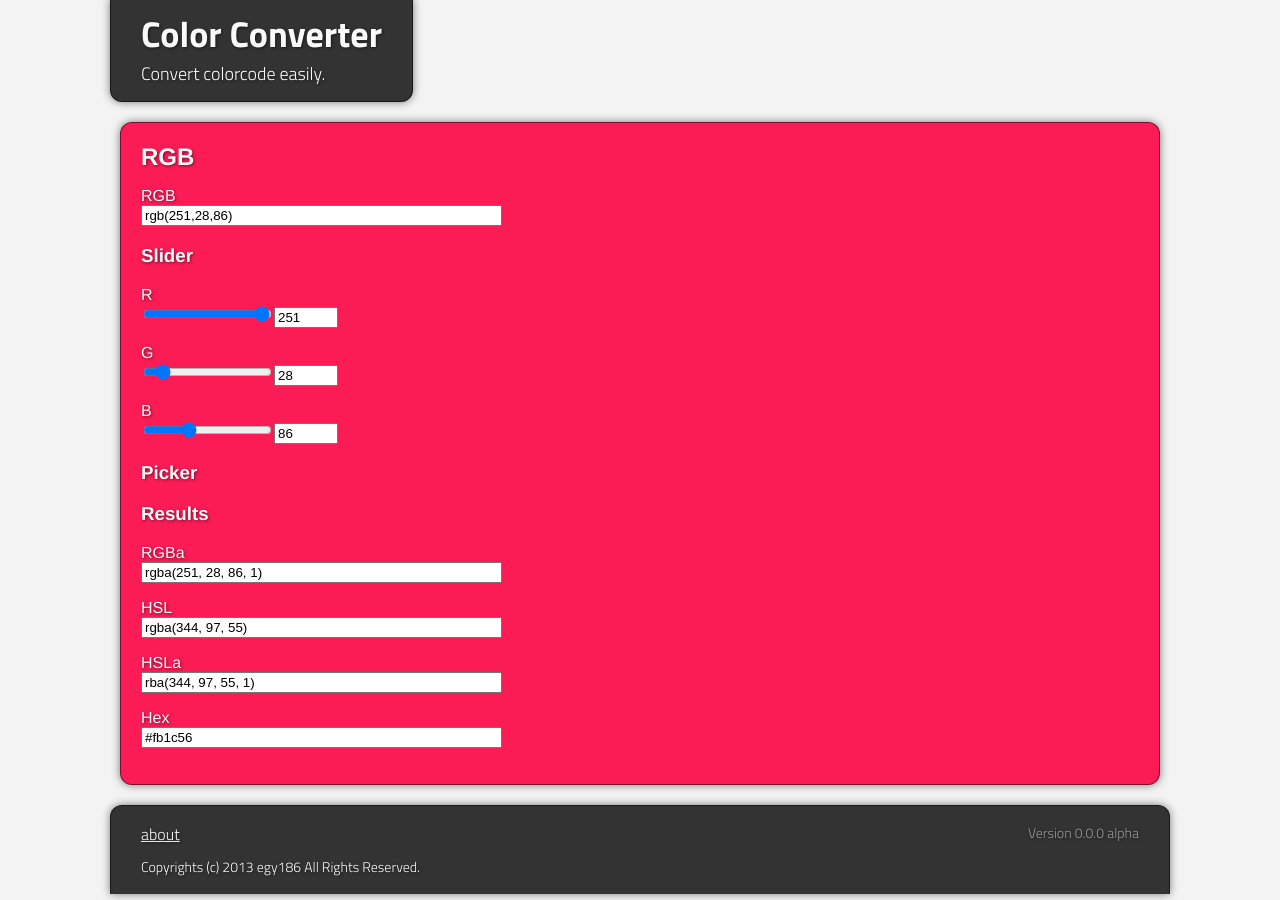
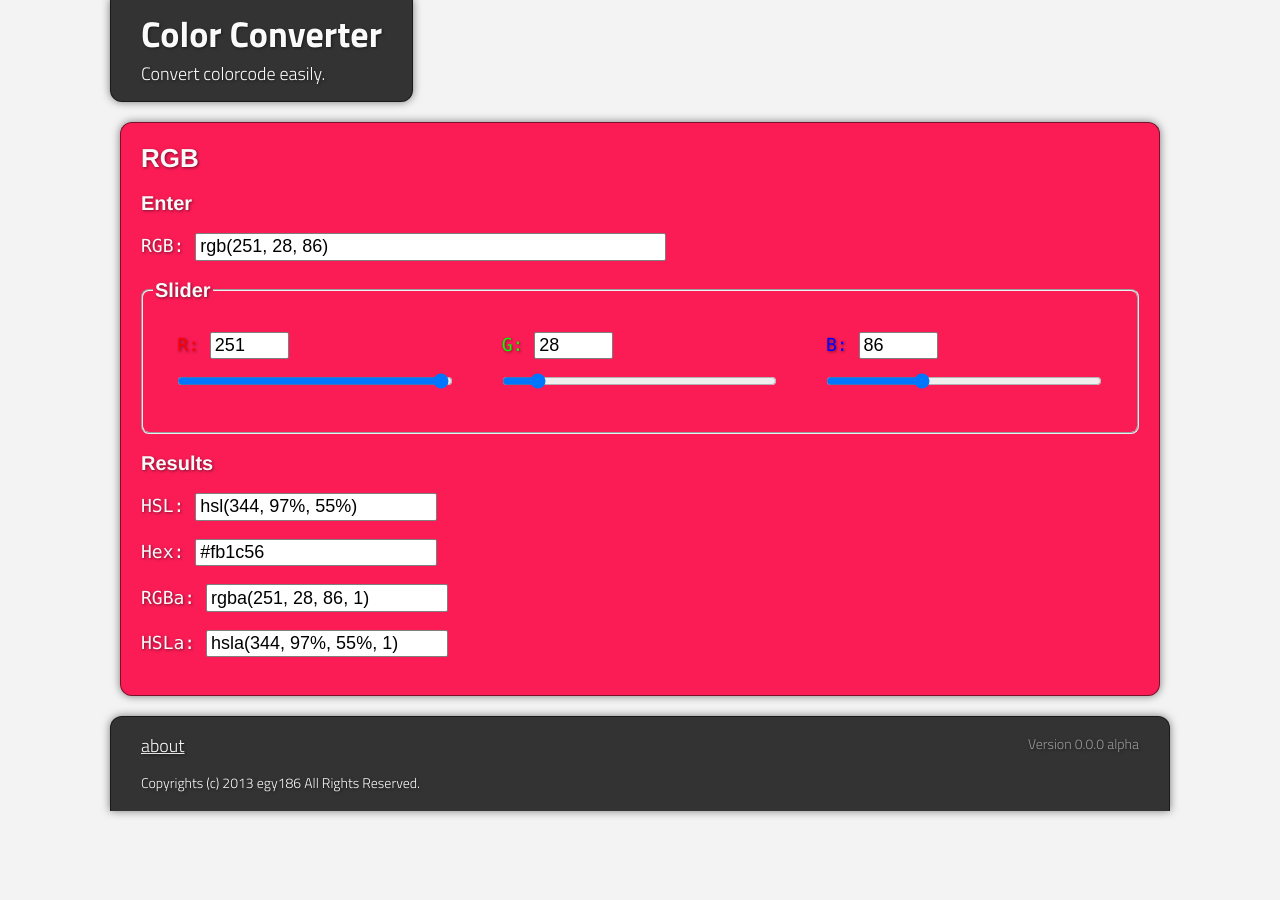
Before and after one commit to egy186/egy186.github.io, a Jekyll site: the page built from colorconverter/index.html, in a window 1280 px wide. Built offline with Jekyll 4.4.1, drawn with Linux system fonts in a browser that asks for light colours.

Commit message:
form design

```diff
--- a/colorconverter/colorConvert.js
+++ b/colorconverter/colorConvert.js
@@ -21,7 +21,7 @@
     var focusdForm = document.getElementById('RGBform');
     window.onload = function () {
         //var defcolor = 'rgb(51,51,51)';
-        var defcolor = 'rgb(' + Math.floor(Math.random() * 256) + ',' + Math.floor(Math.random() * 256) + ',' + Math.floor(Math.random() * 256) + ')';
+        var defcolor = 'rgb(' + Math.floor(Math.random() * 256) + ', ' + Math.floor(Math.random() * 256) + ', ' + Math.floor(Math.random() * 256) + ')';
         text_setValue(defcolor);
         focusdForm.RGB.value = defcolor;
     }
@@ -133,8 +133,8 @@
             focusdForm.RGB.value = 'rgb(' + rgb[0] + ', ' + rgb[1] + ', ' + rgb[2] + ')';
         }
         focusdForm.RGBa.value = 'rgba(' + rgb[0] + ', ' + rgb[1] + ', ' + rgb[2] + ', 1)';
-        focusdForm.HSL.value = 'rgba(' + hsl[0] + ', ' + hsl[1] + ', ' + hsl[2] + ')';
-        focusdForm.HSLa.value = 'rba(' + hsl[0] + ', ' + hsl[1] + ', ' + hsl[2] + ', 1)';
+        focusdForm.HSL.value = 'hsl(' + hsl[0] + ', ' + hsl[1] + '%, ' + hsl[2] + '%)';
+        focusdForm.HSLa.value = 'hsla(' + hsl[0] + ', ' + hsl[1] + '%, ' + hsl[2] + '%, 1)';
         focusdForm.Hex.value = hex;
         var ApStElem = document.getElementById('page-body').style;
         ApStElem.backgroundColor = 'rgb(' + rgb[0] + ', ' + rgb[1] + ', ' + rgb[2] + ')';
--- a/colorconverter/common.css
+++ b/colorconverter/common.css
@@ -41,7 +41,7 @@ body {
 #page {
     width: 1000px;
     margin: 0 auto;
-    font: 16px Helvetica, Arial, Meiryo, "Hiragino Maru Gothic ProN", "MS PGothic", Osaka, sans-serif;
+    font: 18px Helvetica, Arial, Meiryo, "Hiragino Maru Gothic ProN", "MS PGothic", Osaka, sans-serif;
     text-align: justify;
     text-justify: inter-ideograph;
     position: relative;
@@ -90,9 +90,35 @@ body {
     box-shadow: 0px 0px 8px rgba(0, 0, 0, .5);
     border: 1px solid rgba(0, 0, 0, .5);
     text-shadow: 1px 1px 3px rgba(0, 0, 0, 0.5);
-    background: #000;
-    color: #fafafa;
     padding: 20px;
+}
+
+legend {
+    font-size: 20px;
+    font-weight: bold;
+}
+
+label{
+    font-family: 'Lucida Console', monospace;
+}
+
+input[type='number'], input[type='text'] {
+    height: 1.2em;
+    padding: 2px 4px;
+    font-size: 18px;
+    border: 1px solid rgba(0, 0, 0, .5);
+    border-radius: 2px;
+}
+
+input[type='number']:focus, input[type='text']:focus {
+    border-color: rgba(0, 51, 255, .5);
+    box-shadow: 0px 0px 4px rgba(0, 51, 255, .5) inset;
+    background: #fafaff;
+}
+
+input[type='range'] {
+    margin: 1em 0;
+    width: 100%;
 }
 
 .codeBox {
@@ -100,12 +126,53 @@ body {
 
     .codeBox h2 {
         margin: 0;
-        font-size: 24px;
+        font-size: 26px;
+    }
+
+    .codeBox h3 {
+        margin: 0;
+        font-size: 20px;
+    }
+
+    .codeBox section:first-child fieldset:last-child {/*pref*/
+        display: none;
+    }
+
+    .codeBox section {
+        margin: 1em 0;
     }
 
     .codeBox p {
         margin: 1em 0;
     }
+
+.codeBox fieldset {
+    margin: 4px 0;
+    border-radius: 8px;
+    padding: 10px ;
+}
+
+.codeBox fieldset p {
+    display: inline-block;
+    padding: 2px 2.5%;
+    width: 28.3%;
+}
+
+.enter fieldset p:nth-child(2)  {
+    color: #f00;
+    background: inherit;
+    /*background: linear-gradient(to right, #000, #f00);*/
+}
+
+.enter fieldset p:nth-child(3) {
+    color: #0f0;
+    background: inherit;
+}
+
+.enter fieldset p:last-child {
+    color: #00f;
+    background: inherit;
+}
 
 #page-foot {
     background: #333;
--- a/colorconverter/index.html
+++ b/colorconverter/index.html
@@ -20,22 +20,23 @@
             <section id="RGB" class="codeBox">
                 <h2>RGB</h2>
                 <form id="RGBform">
-                    <p><label>RGB<br /><input type="text" name="RGB" size="42" maxlength="40" /></label></p>
-                    <section>
-                        <h3>Slider</h3><!--onchange="main(this.value);function main(val){document.getElementById('RGBform').numR.value = val;}"-->
-                        <p><label>R<br /><input  type="range" name="rangeR" value="0" min="0" max="255" step="1" /><input type="number" name="numR" value="0" min="0" max="255" step="1" /></label></p>
-                        <p><label>G<br /><input type="range" name="rangeG" value="0" min="0" max="255" step="1" /><input type="number" name="numG" value="0" min="0" max="255" step="1" /></label></p>
-                        <p><label>B<br /><input type="range" name="rangeB" value="0" min="0" max="255" step="1" /><input type="number" name="numB" value="0" min="0" max="255" step="1" /></label></p>
+                    <section class="enter">
+                        <h3>Enter</h3>
+                        <p><label>RGB: <input type="text" name="RGB" size="42" maxlength="40" tabindex="101" /></label></p>
+                        <fieldset>
+                            <legend>Slider</legend>
+                            <p><label>R: </span:><input type="number" name="numR" value="0" min="0" max="255" step="1" tabindex="111" /><br /><input  type="range" name="rangeR" value="0" min="0" max="255" step="1" tabindex="121" /></label></p><p><label>G: <input type="number" name="numG" value="0" min="0" max="255" step="1" tabindex="112" /><br /><input type="range" name="rangeG" value="0" min="0" max="255" step="1" tabindex="122" /></label></p><p><label>B: <input type="number" name="numB" value="0" min="0" max="255" step="1" tabindex="113" /><br /><input type="range" name="rangeB" value="0" min="0" max="255" step="1" tabindex="123" /></label></p>
+                        </fieldset>
+                        <fieldset>
+                            <legend>Picker</legend>
+                        </fieldset>
                     </section>
-                    <section>
-                        <h3>Picker</h3>
-                    </section>
-                    <section>
+                    <section class="result">
                         <h3>Results</h3>
-                        <p><label>RGBa<br /><input type="text" name="RGBa" readonly="readonly" size="42" maxlength="40" /></label></p>
-                        <p><label>HSL<br /><input type="text" name="HSL" readonly="readonly" size="42" maxlength="40" /></label></p>
-                        <p><label>HSLa<br /><input type="text" name="HSLa" readonly="readonly" size="42" maxlength="40" /></label></p>
-                        <p><label>Hex<br /><input type="text" name="Hex" readonly="readonly" size="42" maxlength="40" /></label></p>
+                        <p><label>HSL: <input type="text" name="HSL" readonly="readonly" tabindex="131" /></label></p>
+                        <p><label>Hex: <input type="text" name="Hex" readonly="readonly" tabindex="132" /></label></p>
+                        <p><label>RGBa: <input type="text" name="RGBa" readonly="readonly" tabindex="133" /></label></p>
+                        <p><label>HSLa: <input type="text" name="HSLa" readonly="readonly" tabindex="134" /></label></p>
                     </section>
                 </form>
             </section>
@@ -57,7 +58,7 @@
         </section>
         <footer id="page-foot">
             <div class="clearfix">
-                <p id="nav"><a href="//github.com/egy186/colorConverter/">about</a></p>
+                <p id="nav"><a href="//github.com/egy186/colorConverter/#readme">about</a></p>
                 <p id="verInf">Version 0.0.0 alpha</p>
             </div>
             <p id="copy"><small>Copyrights (c) 2013 egy186 All Rights Reserved.</small></p>
@@ -73,5 +74,5 @@
         ga('create', '{{ site.ga_tracking_id }}', '{{ site.author }}.github.io');
         ga('send', 'pageview');
     </script>
-    </body>
+</body>
 </html>
```
